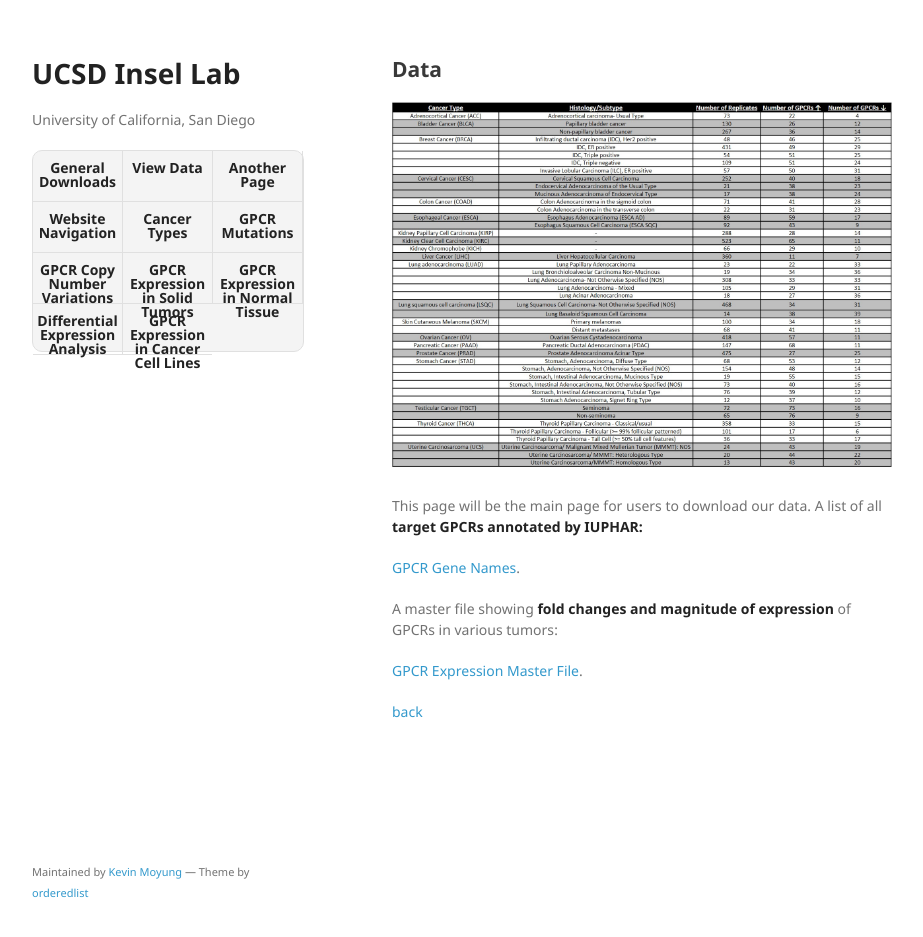
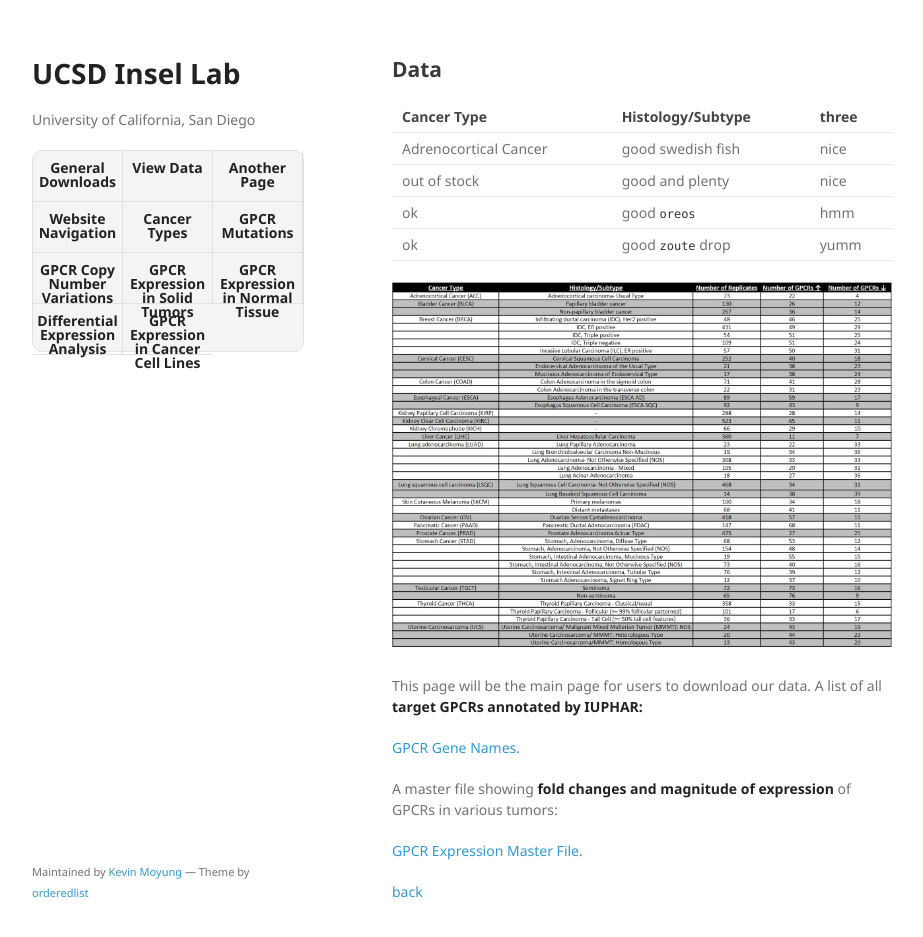
Before and after one commit to insellab/insellab.github.io, a Jekyll site: the page built from data.md, in a window 1280 px wide and 972 px high. Shown: the top 937 px of the window, without its empty margins (178-1101 px from the left). Built offline with Jekyll 4.4.1, drawn with Linux system fonts in a browser that asks for light colours; our own code applies the rules of GitHub Pages for plain Markdown files.

Commit message:
Update data.md

```diff
--- a/data.md
+++ b/data.md
@@ -3,6 +3,14 @@ layout: default
 ---
 
 ## Data
+
+|               Cancer Type               |          Histology/Subtype          | three |
+|:----------------------------------------|:------------------------------------|:------|
+|          Adrenocortical Cancer          | good swedish fish                   | nice  |
+| out of stock                 | good and plenty                     | nice  |
+| ok                           | good `oreos`                        | hmm   |
+| ok                           | good `zoute` drop                   | yumm  |
+
 
 ![](https://insellab.github.io/Picture1.jpg)
 
```
